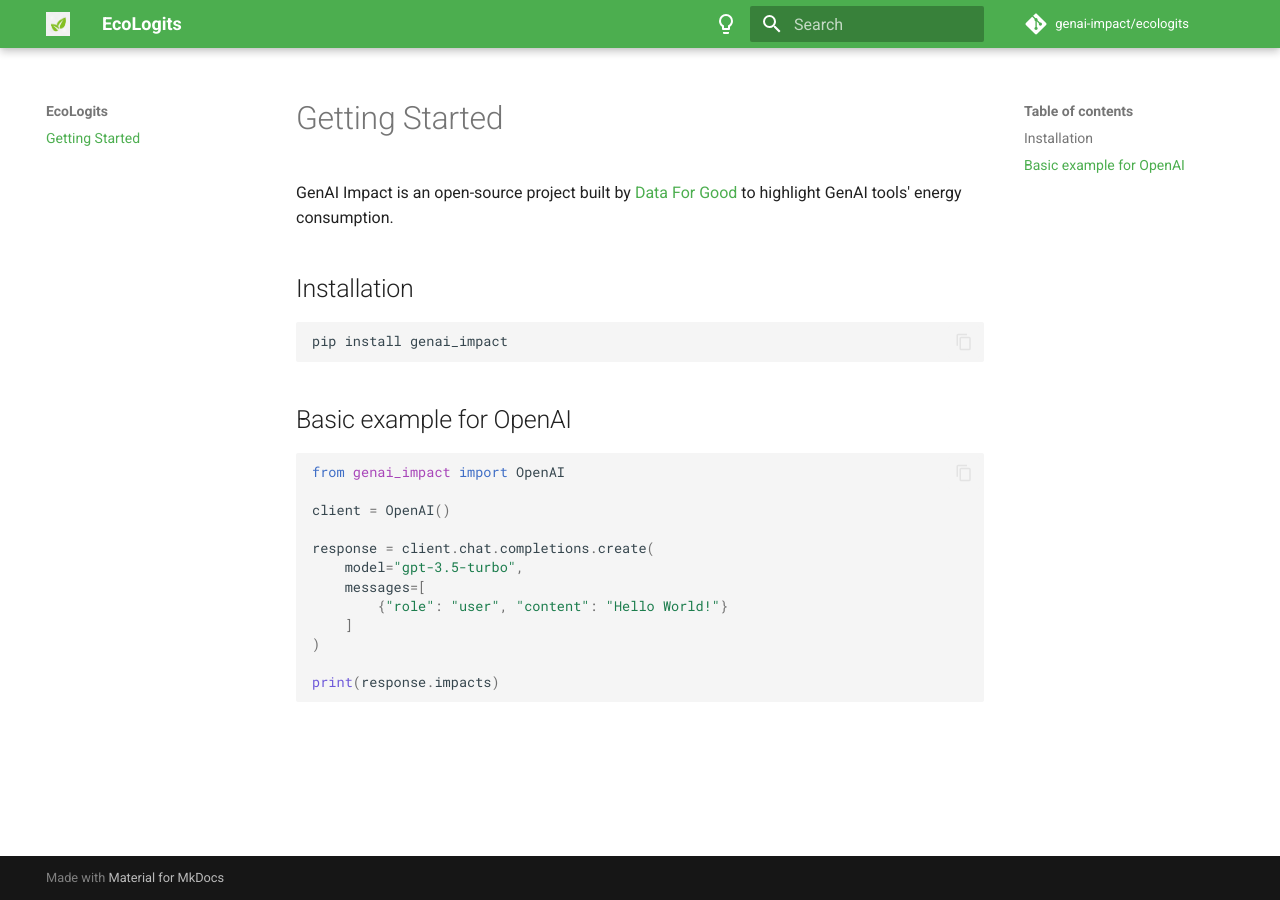
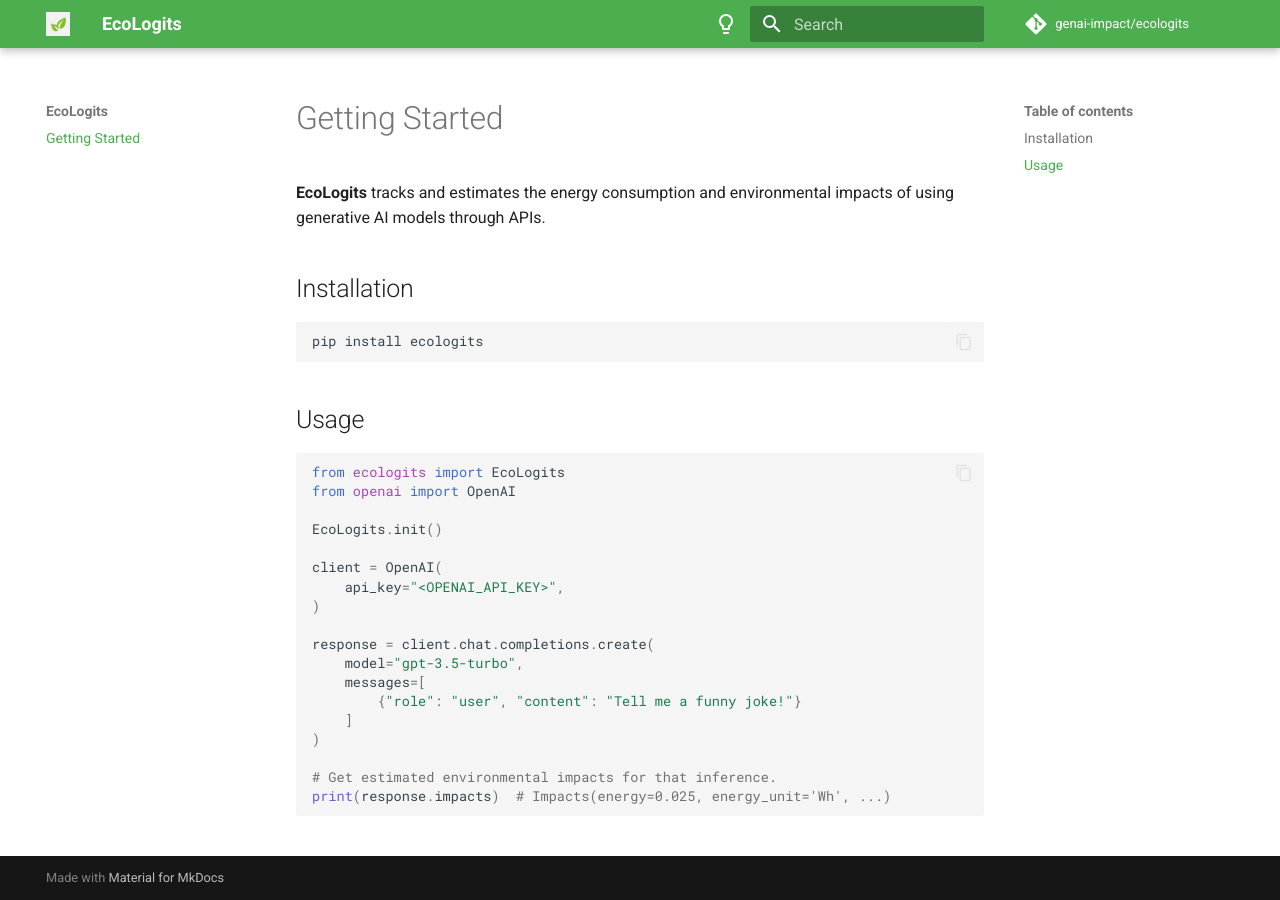
Before and after one commit to genai-impact/ecologits, an MkDocs documentation site: the page built from docs/index.md, in a window 1280 px wide. Built offline with MkDocs 1.6.1 and Material for MkDocs 9.7.7, drawn with Linux system fonts in a browser that asks for light colours; comment, search, counter and statistics services are not loaded.

Commit message:
docs: update index

````diff
--- a/docs/index.md
+++ b/docs/index.md
@@ -1,27 +1,33 @@
 # Getting Started
 
-GenAI Impact is an open-source project built by [Data For Good](https://dataforgood.fr/) to highlight GenAI tools' energy consumption.
+**EcoLogits** tracks and estimates the energy consumption and environmental impacts of using generative AI models through APIs.
 
 ## Installation
 
 ```shell
-pip install genai_impact
+pip install ecologits
 ```
 
 
-## Basic example for OpenAI
+## Usage
 
 ```python
-from genai_impact import OpenAI
+from ecologits import EcoLogits
+from openai import OpenAI
 
-client = OpenAI()
+EcoLogits.init()
+
+client = OpenAI(
+    api_key="<OPENAI_API_KEY>",
+)
 
 response = client.chat.completions.create(
     model="gpt-3.5-turbo",
     messages=[
-        {"role": "user", "content": "Hello World!"}
+        {"role": "user", "content": "Tell me a funny joke!"}
     ]
 )
 
-print(response.impacts)
+# Get estimated environmental impacts for that inference.
+print(response.impacts)  # Impacts(energy=0.025, energy_unit='Wh', ...)
 ```
````
